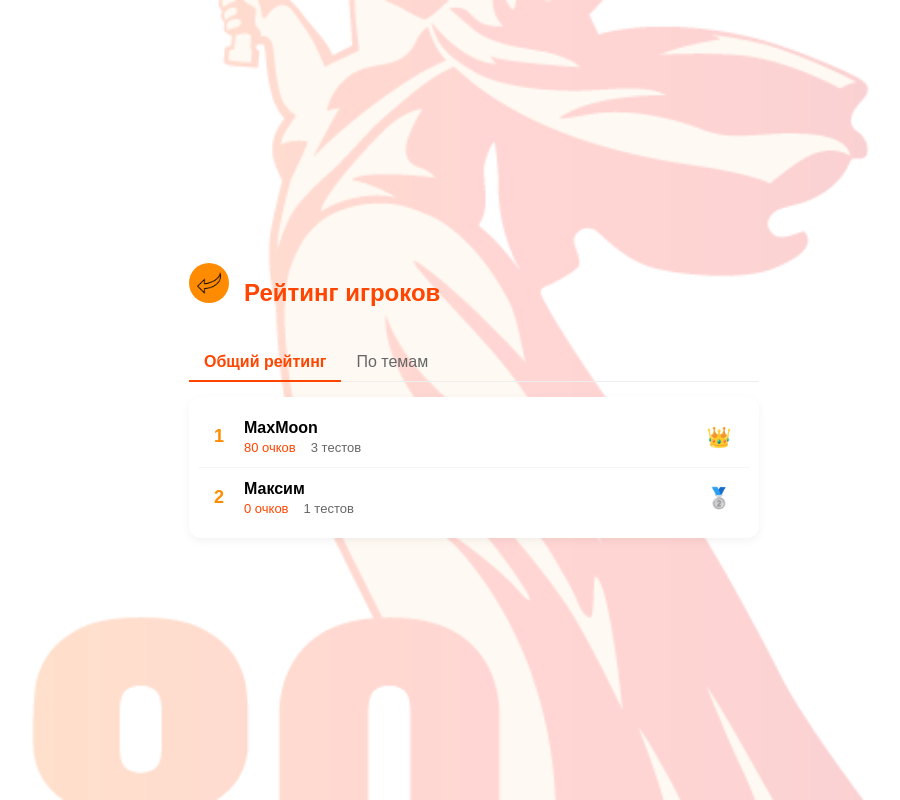
After one commit to darkJsss/KremleBot, a Flask app: page /rating in a window 1280 px wide. The commit adds this page. Shown: the whole page, without its empty margins (166-1066 px from the left). Run offline with Flask 3, Linux system fonts and the light colour scheme; data comes from the database, SQL or seed files in the repository; both versions use the stored data as it was after the commit.

Commit message:
version 1

```diff
--- a/app.py
+++ b/app.py
@@ -2,6 +2,7 @@ from flask import Flask, render_template, request, redirect, url_for, session
 from flask_sqlalchemy import SQLAlchemy
 from sqlalchemy import select
 from datetime import datetime, timedelta
+from sqlalchemy import text  # Добавьте в начале файла
 import random
 import os
 
@@ -57,6 +58,16 @@ class TestResult(db.Model):
     score = db.Column(db.Integer, nullable=False)
     time = db.Column(db.String(10), nullable=False)
     user = db.relationship('User', back_populates='test_results')
+
+class UserRating(db.Model):
+    __tablename__ = 'user_ratings'
+    id = db.Column(db.Integer, primary_key=True)
+    user_id = db.Column(db.Integer, db.ForeignKey('users.id'))
+    total_score = db.Column(db.Integer, default=0)
+    tests_completed = db.Column(db.Integer, default=0)
+    last_activity = db.Column(db.DateTime, default=datetime.utcnow)
+
+    user = db.relationship('User', backref=db.backref('rating', uselist=False))
 
 
 # Создание таблиц
@@ -160,6 +171,65 @@ def history_item(topic):
         return redirect(url_for('history'))
 
 
+@app.route('/rating')
+def rating():
+    # Получаем топ-10 пользователей
+    top_users = db.session.execute(
+        select(User, UserRating)
+        .join(UserRating)
+        .order_by(UserRating.total_score.desc())
+        .limit(10)
+    ).all()
+
+    # Получаем текущего пользователя и его позицию
+    current_user_rank = None
+    if 'user_id' in session:
+        user_id = session['user_id']
+        current_user = db.session.get(User, user_id)
+
+        if current_user and current_user.rating:
+            # Получаем позицию пользователя в рейтинге
+            rank_query = """
+                SELECT rank FROM (
+                    SELECT
+                        user_id,
+                        total_score,
+                        RANK() OVER (ORDER BY total_score DESC) as rank
+                    FROM user_ratings
+                ) ranked WHERE user_id = :user_id
+            """
+            current_user_rank = db.session.execute(
+                text(rank_query), {'user_id': user_id}
+            ).scalar()
+
+    return render_template('rating.html',
+                           top_users=top_users,
+                           current_user_rank=current_user_rank)
+
+
+# Обновляем рейтинг после завершения теста (добавьте в test_result)
+def update_rating(user_id, score):
+    with db.session.begin():
+        # Получаем или создаем рейтинг
+        rating = db.session.execute(
+            select(UserRating)
+            .where(UserRating.user_id == user_id)
+        ).scalar_one_or_none()
+
+        if not rating:
+            rating = UserRating(
+                user_id=user_id,
+                total_score=0,
+                tests_completed=0
+            )
+            db.session.add(rating)
+
+        # Обновляем значения (гарантируем, что не None)
+        rating.total_score = (rating.total_score or 0) + score
+        rating.tests_completed = (rating.tests_completed or 0) + 1
+        rating.last_activity = datetime.utcnow()
+
+
 @app.route('/tests')
 def tests():
     return render_template('tests.html')
@@ -243,42 +313,25 @@ def test_result():
     test_data = session['test_data']
 
     # Подсчет правильных ответов
-    correct = sum(1 for i, answer in enumerate(test_data['answers'])
-                  if answer == test_data['questions'][i]['correct'])
-
+    correct = sum(
+        1 for i, answer in enumerate(test_data['answers'])
+        if i < len(test_data['questions']) and
+        answer == test_data['questions'][i]['correct']
+    )
+    is_new_record = False
     # Расчет времени
     elapsed = (datetime.now() - datetime.fromisoformat(test_data['start_time'])).total_seconds()
     elapsed_time = str(timedelta(seconds=int(elapsed)))[2:]  # MM:SS
 
-    # Сохранение результатов
-    is_new_record = False
+    # Обновление рейтинга
     if 'user_id' in session:
-        user = db.session.get(User, session['user_id'])
-        if user:
-            stmt = select(TestResult).where(
-                (TestResult.user_id == user.id) &
-                (TestResult.topic == test_data['topic'])
-            )
-            existing_result = db.session.execute(stmt).scalar_one_or_none()
+        try:
+            update_rating(session['user_id'], correct * 1)  # 10 очков за правильный ответ
+        except Exception as e:
+            print(f"Error updating rating: {e}")
+            # Продолжаем даже если ошибка обновления рейтинга
 
-            if existing_result:
-                if correct > existing_result.score:
-                    existing_result.score = correct
-                    existing_result.time = elapsed_time
-                    is_new_record = True
-            else:
-                new_result = TestResult(
-                    user_id=user.id,
-                    topic=test_data['topic'],
-                    score=correct,
-                    time=elapsed_time
-                )
-                db.session.add(new_result)
-                is_new_record = True
-
-            db.session.commit()
-
-    # Очистка сессии
+    # Очистка сессии теста
     session.pop('test_data', None)
 
     return render_template('test_result.html',
@@ -305,6 +358,10 @@ def profile():
         return render_template('profile_setup.html')
 
     user = db.session.get(User, session['user_id'])
+    # Проверяем наличие рейтинга
+    if not user.rating:
+        user.rating = UserRating(total_score=0, tests_completed=0)
+        db.session.commit()
 
     # Получение всех результатов пользователя
     stmt = select(TestResult).where(TestResult.user_id == user.id)
--- /dev/null
+++ b/migrations.py
@@ -0,0 +1,6 @@
+from app import app, db
+from models import UserRating
+
+with app.app_context():
+    db.create_all()
+    print("Database tables created")
--- a/static/css/style.css
+++ b/static/css/style.css
@@ -1377,3 +1377,126 @@ body {
         font-size: 12px;
     }
 }
+
+/* Рейтинг */
+.rating-container {
+    width: 100%;
+    max-width: 600px;
+    margin: 0 auto;
+    padding: 15px;
+}
+
+.rating-header {
+    display: flex;
+    align-items: center;
+    margin-bottom: 20px;
+}
+
+.rating-header h1 {
+    font-size: 24px;
+    color: #ff4500;
+    margin: 0;
+}
+
+.rating-tabs {
+    display: flex;
+    margin-bottom: 15px;
+    border-bottom: 1px solid #eee;
+}
+
+.tab-button {
+    padding: 10px 15px;
+    background: none;
+    border: none;
+    font-size: 16px;
+    color: #666;
+    position: relative;
+    cursor: pointer;
+}
+
+.tab-button.active {
+    color: #ff4500;
+    font-weight: bold;
+}
+
+.tab-button.active::after {
+    content: '';
+    position: absolute;
+    bottom: -1px;
+    left: 0;
+    width: 100%;
+    height: 2px;
+    background: #ff4500;
+}
+
+.leaderboard {
+    background: white;
+    border-radius: 12px;
+    padding: 10px;
+    box-shadow: 0 3px 10px rgba(0,0,0,0.05);
+}
+
+.leaderboard-item {
+    display: flex;
+    align-items: center;
+    padding: 12px 15px;
+    border-bottom: 1px solid #f5f5f5;
+}
+
+.leaderboard-item:last-child {
+    border-bottom: none;
+}
+
+.leaderboard-item.current-user {
+    background: #fff5e6;
+    border-left: 3px solid #ff8c00;
+}
+
+.rank {
+    font-size: 18px;
+    font-weight: bold;
+    color: #ff8c00;
+    width: 30px;
+}
+
+.user-info {
+    flex-grow: 1;
+}
+
+.username {
+    font-weight: bold;
+    margin-bottom: 3px;
+}
+
+.stats {
+    display: flex;
+    gap: 15px;
+    font-size: 13px;
+    color: #666;
+}
+
+.score {
+    color: #ff4500;
+}
+
+.badge {
+    font-size: 20px;
+    width: 30px;
+    text-align: center;
+}
+
+.user-position {
+    margin-top: 20px;
+    padding: 12px;
+    background: #f5f5f5;
+    border-radius: 8px;
+    text-align: center;
+    font-size: 16px;
+}
+
+.no-results {
+    padding: 20px;
+    text-align: center;
+    color: #666;
+    font-style: italic;
+}
--- a/templates/index.html
+++ b/templates/index.html
@@ -7,7 +7,7 @@
             <span class="icon">👤</span>
             <span>Профиль</span>
         </a>
-        <a href="#" class="square-button rating-button">
+        <a href="{{ url_for('rating') }}" class="square-button rating-button">
             <span class="icon">🏆</span>
             <span>Рейтинг</span>
         </a>
--- /dev/null
+++ b/templates/rating.html
@@ -0,0 +1,44 @@
+{% extends "base.html" %}
+
+{% block content %}
+<div class="rating-container">
+    <div class="rating-header">
+        <a href="{{ url_for('index') }}" class="back-button">
+            <img src="{{ url_for('static', filename='images/back.png') }}" alt="Назад">
+        </a>
+        <h1>Рейтинг игроков</h1>
+    </div>
+
+    <div class="rating-tabs">
+        <button class="tab-button active">Общий рейтинг</button>
+        <button class="tab-button">По темам</button>
+    </div>
+
+    <div class="leaderboard">
+        {% for user, rating in top_users %}
+        <div class="leaderboard-item {% if 'user_id' in session and user.id == session['user_id'] %}current-user{% endif %}">
+            <div class="rank">{{ loop.index }}</div>
+            <div class="user-info">
+                <div class="username">{{ user.username }}</div>
+                <div class="stats">
+                    <span class="score">{{ rating.total_score }} очков</span>
+                    <span class="tests">{{ rating.tests_completed }} тестов</span>
+                </div>
+            </div>
+            <div class="badge">
+                {% if loop.index == 1 %}👑
+                {% elif loop.index == 2 %}🥈
+                {% elif loop.index == 3 %}🥉
+                {% endif %}
+            </div>
+        </div>
+        {% endfor %}
+    </div>
+
+    {% if current_user_rank %}
+    <div class="user-position">
+        Ваше место в рейтинге: <strong>#{{ current_user_rank }}</strong>
+    </div>
+    {% endif %}
+</div>
+{% endblock %}
```
Also changed, not shown: models.py (+12 -1 lines), instance/kremlebot.db.
